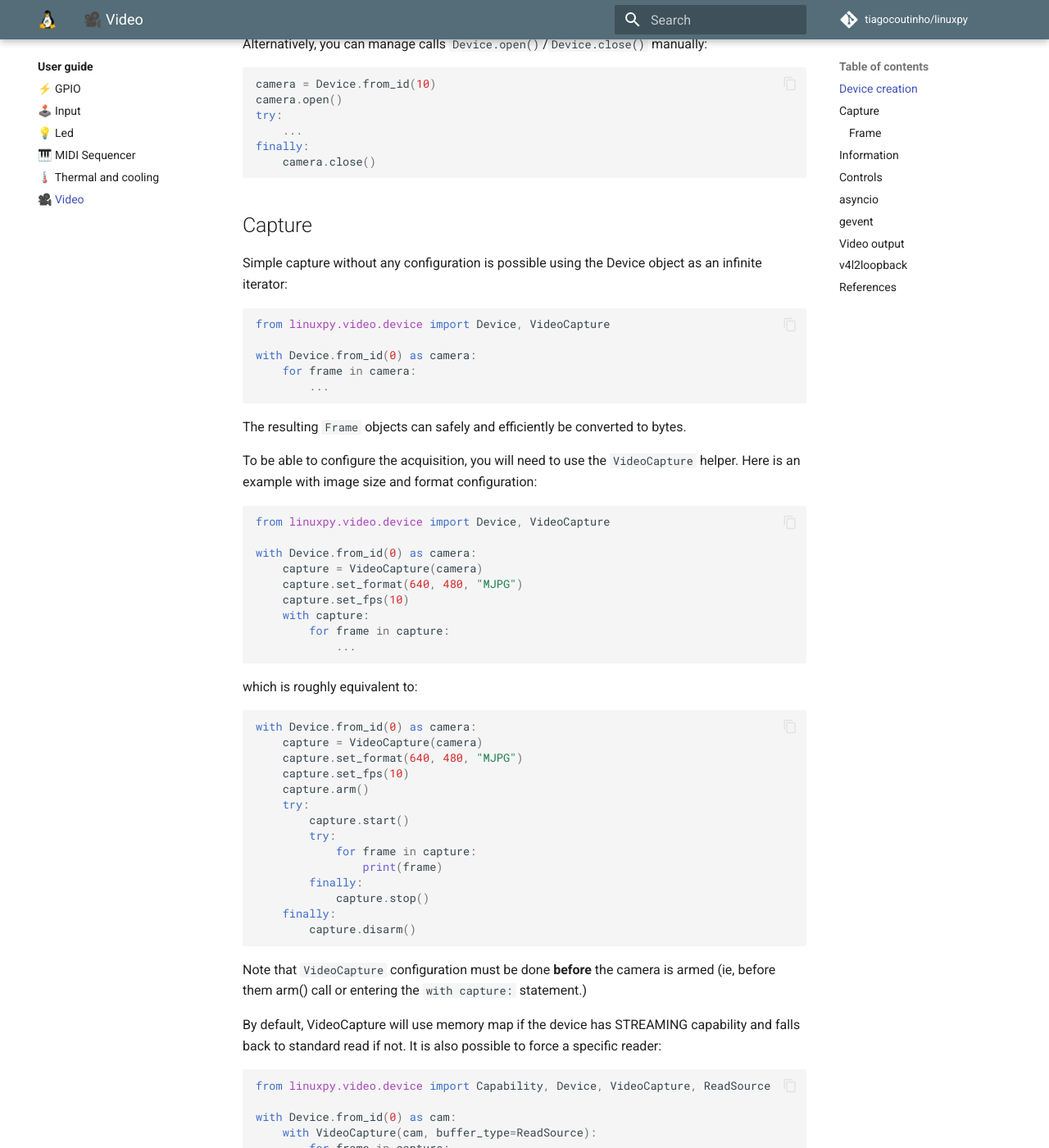
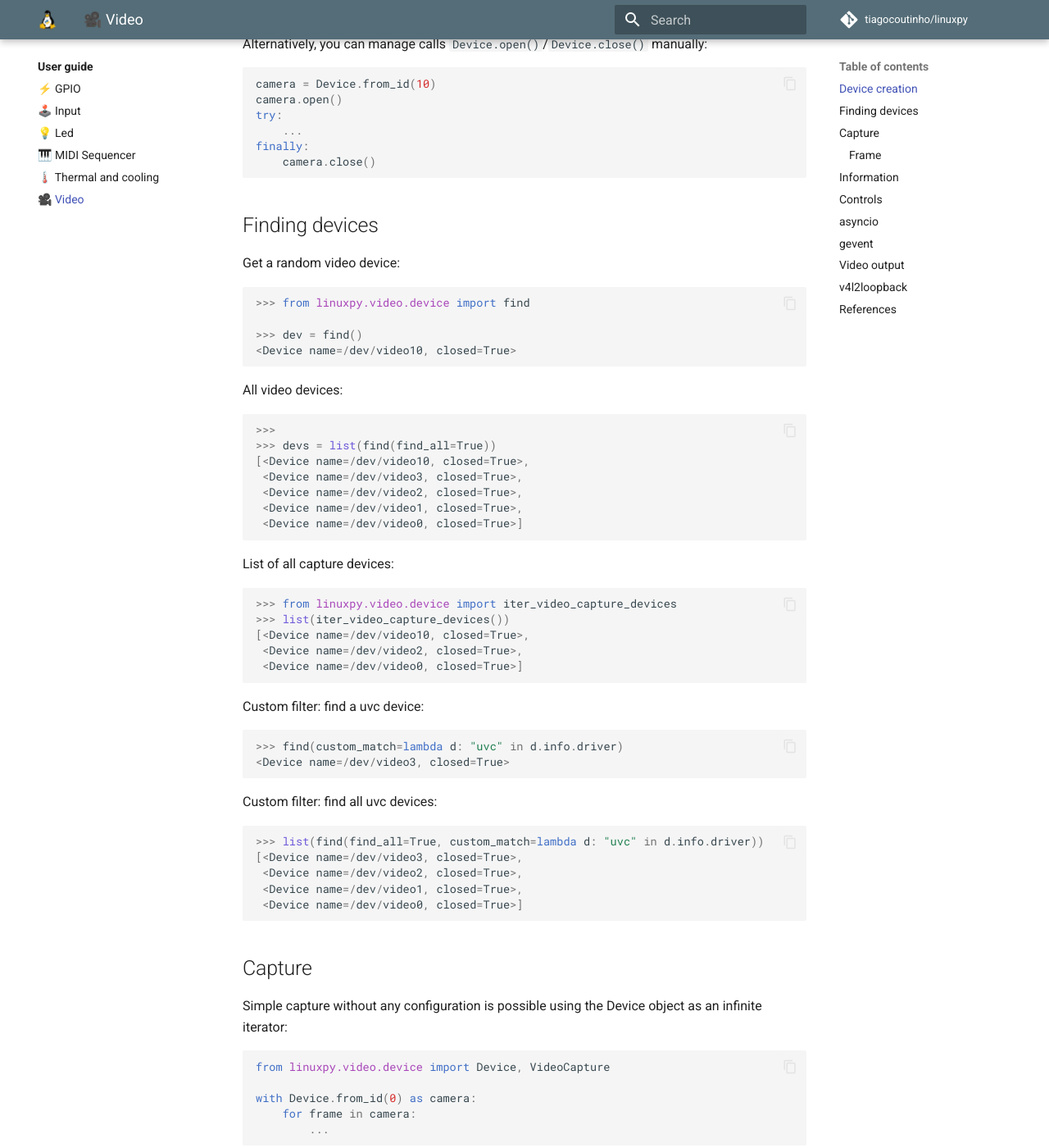
Before and after one commit to tiagocoutinho/linuxpy, an MkDocs documentation site: the page built from docs/user_guide/video.md, in a window 1280 px wide and 1400 px high, scrolled down 1707 px. Shown: the whole window at 82% size. Built offline with MkDocs 1.6.1 and Material for MkDocs 9.7.7, drawn with Linux system fonts in a browser that asks for light colours; comment, search, counter and statistics services are not loaded; some of the changed text lies outside the part shown.

Commit message:
Document video api

````diff
--- a/docs/user_guide/video.md
+++ b/docs/user_guide/video.md
@@ -86,6 +86,57 @@ try:
 finally:
     camera.close()
 ```
+
+## Finding devices
+
+Get a random video device:
+
+```python
+>>> from linuxpy.video.device import find
+
+>>> dev = find()
+<Device name=/dev/video10, closed=True>
+```
+
+All video devices:
+
+```python
+>>>
+>>> devs = list(find(find_all=True))
+[<Device name=/dev/video10, closed=True>,
+ <Device name=/dev/video3, closed=True>,
+ <Device name=/dev/video2, closed=True>,
+ <Device name=/dev/video1, closed=True>,
+ <Device name=/dev/video0, closed=True>]
+```
+
+List of all capture devices:
+
+```python
+>>> from linuxpy.video.device import iter_video_capture_devices
+>>> list(iter_video_capture_devices())
+[<Device name=/dev/video10, closed=True>,
+ <Device name=/dev/video2, closed=True>,
+ <Device name=/dev/video0, closed=True>]
+```
+
+Custom filter: find a uvc device:
+
+```python
+>>> find(custom_match=lambda d: "uvc" in d.info.driver)
+<Device name=/dev/video3, closed=True>
+```
+
+Custom filter: find all uvc devices:
+
+```python
+>>> list(find(find_all=True, custom_match=lambda d: "uvc" in d.info.driver))
+[<Device name=/dev/video3, closed=True>,
+ <Device name=/dev/video2, closed=True>,
+ <Device name=/dev/video1, closed=True>,
+ <Device name=/dev/video0, closed=True>]
+```
+
 
 ## Capture
 
@@ -186,7 +237,6 @@ True
 array([255, 216, 255, ...,   0,   0,   0], shape=(61424,), dtype=uint8)
 ```
 
-
 ## Information
 
 Getting information about the device:
@@ -226,14 +276,7 @@ Show list of available controls:
 <IntegerControl contrast min=0 max=255 step=1 default=32 value=32>
 <IntegerControl saturation min=0 max=100 step=1 default=64 value=64>
 <IntegerControl hue min=-180 max=180 step=1 default=0 value=0>
-<BooleanControl white_balance_automatic default=True value=True>
-<IntegerControl gamma min=90 max=150 step=1 default=120 value=120>
-<MenuControl power_line_frequency default=1 value=1>
-<IntegerControl white_balance_temperature min=2800 max=6500 step=1 default=4000 value=4000 flags=inactive>
-<IntegerControl sharpness min=0 max=7 step=1 default=2 value=2>
-<IntegerControl backlight_compensation min=0 max=2 step=1 default=1 value=1>
-<MenuControl auto_exposure default=3 value=3>
-<IntegerControl exposure_time_absolute min=4 max=1250 step=1 default=156 value=156 flags=inactive>
+...
 <BooleanControl exposure_dynamic_framerate default=False value=False>
 ```
 
````
Also changed, not shown: 1 other file.
